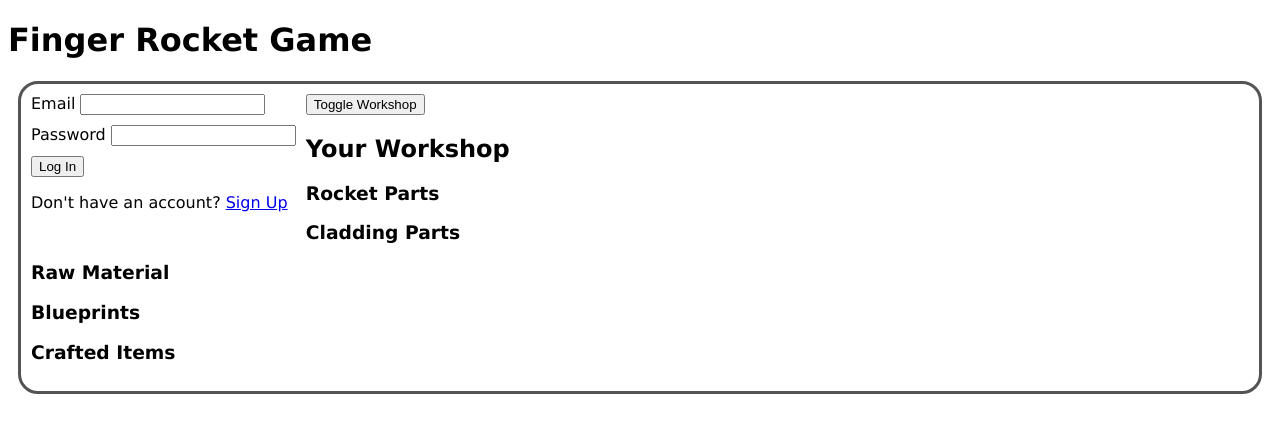
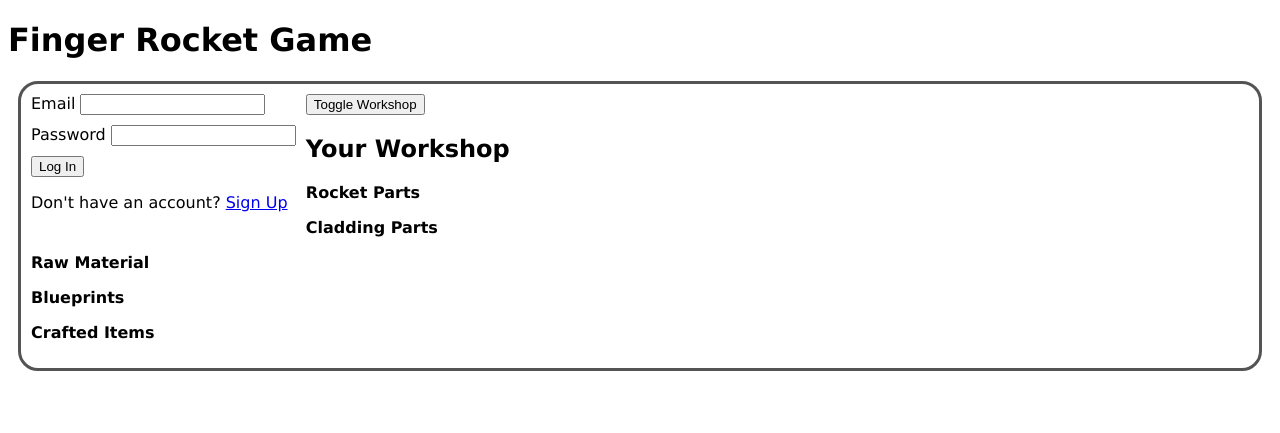
Before and after one commit to BrianLovely/fingerrocket, a PHP site: page / in a window 1280 px wide. Shown: the top 433 px of the page. Run offline with PHP 8.4, Linux system fonts and the light colour scheme.

Commit message:
Style workshop section headings

```diff
--- a/styles/fr.css
+++ b/styles/fr.css
@@ -17,6 +17,12 @@ div.container {
 h1, h2, #login {
     font-family:'Lucida Sans', 'Lucida Sans Regular', 'Lucida Grande', 'Lucida Sans Unicode', Geneva, Verdana, sans-serif;
 }
+
+h3 {
+    font-family:'Lucida Sans', 'Lucida Sans Regular', 'Lucida Grande', 'Lucida Sans Unicode', Geneva, Verdana, sans-serif;
+    font-size: 1em;
+}
+
 
 div.column {
     margin: 0px 50px 50px 0px;
```
